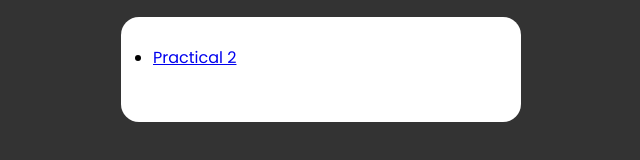
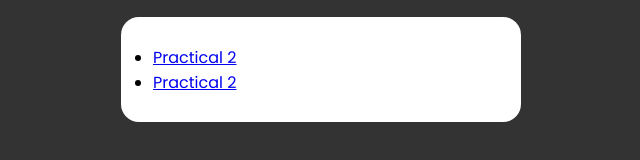
Before and after one commit to 1-Shreyash/SL-Lab-2, a plain HTML site: page index.html in a window 1280 px wide. Shown: the part 331-491 px from the top of the page, without its empty margins (319-959 px from the left). Drawn offline with Linux system fonts and the light colour scheme; a web font is replaced by a local one.

Commit message:
Update index.html

```diff
--- a/index.html
+++ b/index.html
@@ -45,6 +45,10 @@ body{
   <ul>
     <li><a href="https://1-shreyash.github.io/SL-Lab-2/Prac2/table.html" target="_blank">Practical 2</a></li>
   </ul>
+
+  <ul>
+    <li><a href="https://1-shreyash.github.io/SL-Lab-2/Prac2/portfolio.html" target="_blank">Practical 2</a></li>
+  </ul>
 </div>
 
 
```
